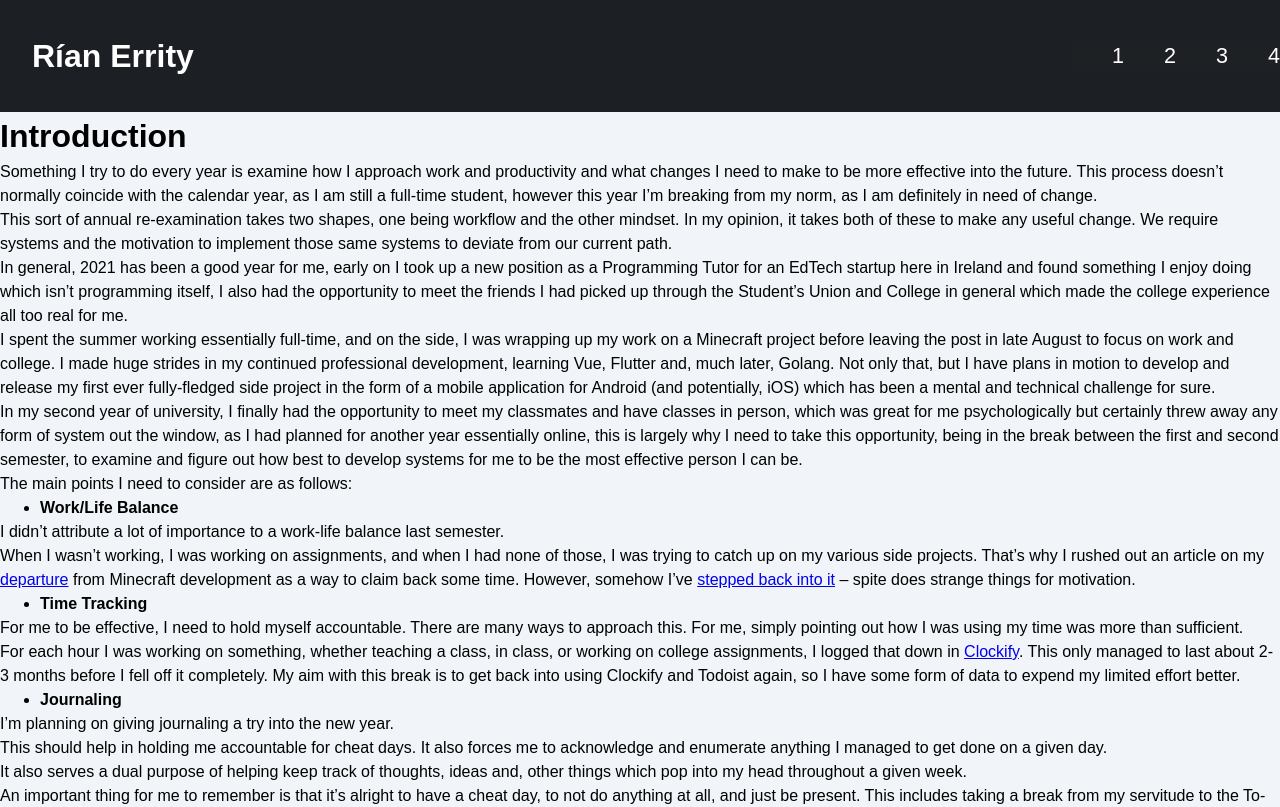
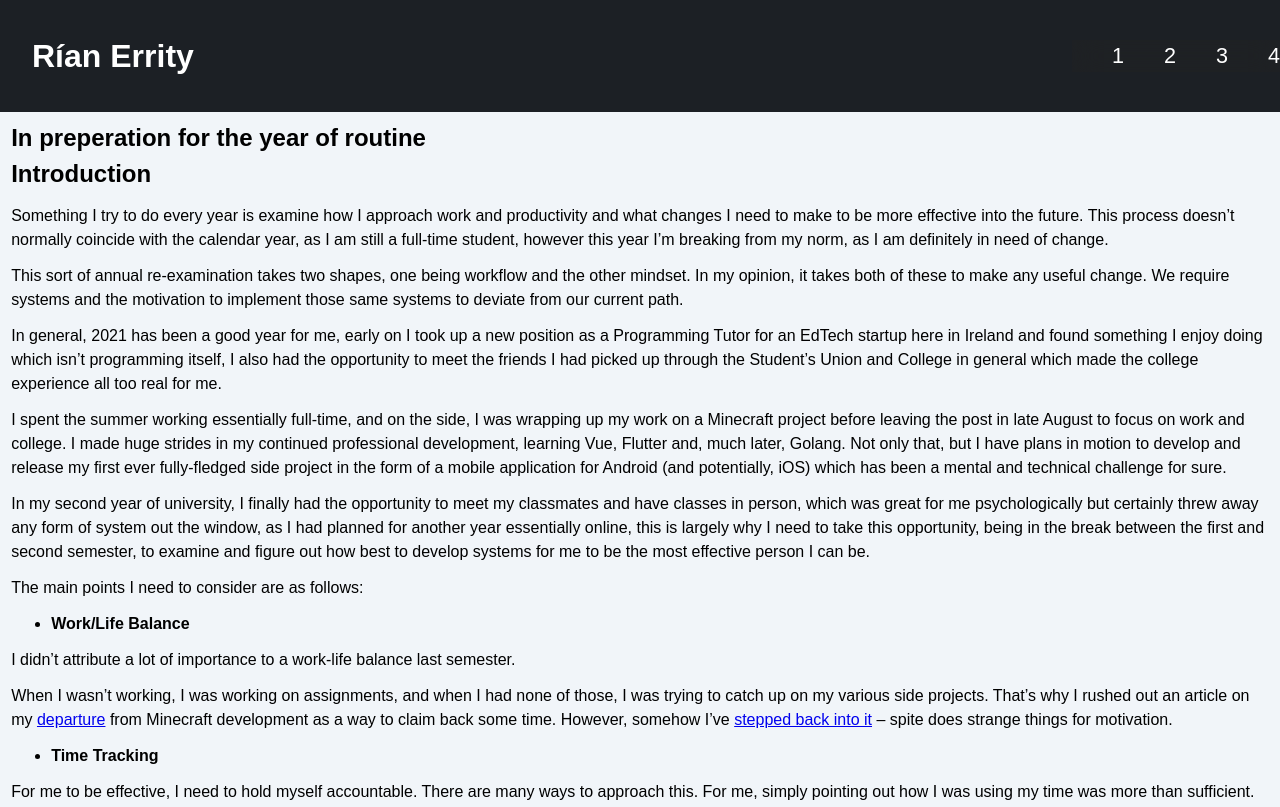
Before and after one commit to ParadauxIO/paradaux.io, an Astro site: page /posts/3-year-of-routine in a window 1280 px wide. Shown: the top 807 px of the page. Built offline with nearby package versions, Linux system fonts and the light colour scheme; Astro itself is replaced by a stand-in of ours.

Commit message:
Add some base styling to blog pages

```diff
--- a/src/layouts/BlogPostLayout.astro
+++ b/src/layouts/BlogPostLayout.astro
@@ -1,8 +1,19 @@
 ---
-import RootLayout from '../layouts/RootLayout.astro';
-import '../styles/global.scss';
+import RootLayout from "./RootLayout.astro";
+import "./BlogPostLayout.scss"
+
+const { frontmatter } = Astro.props;
 ---
+<RootLayout>
+	<main class="blog-post-page">
+		<h1>
+			{frontmatter.title}
+		</h1>
 
-<RootLayout>
-	<slot/>
+		<main >
+			<slot />
+		</main>
+	</main>
+
+
 </RootLayout>
--- /dev/null
+++ b/src/layouts/BlogPostLayout.scss
@@ -0,0 +1,11 @@
+.blog-post-page {
+    margin: 0.5rem 0.7rem;
+
+    h1 {
+        font-size: 1.5rem;
+    }
+
+    p {
+        margin: 0.75rem auto;
+    }
+}
```
